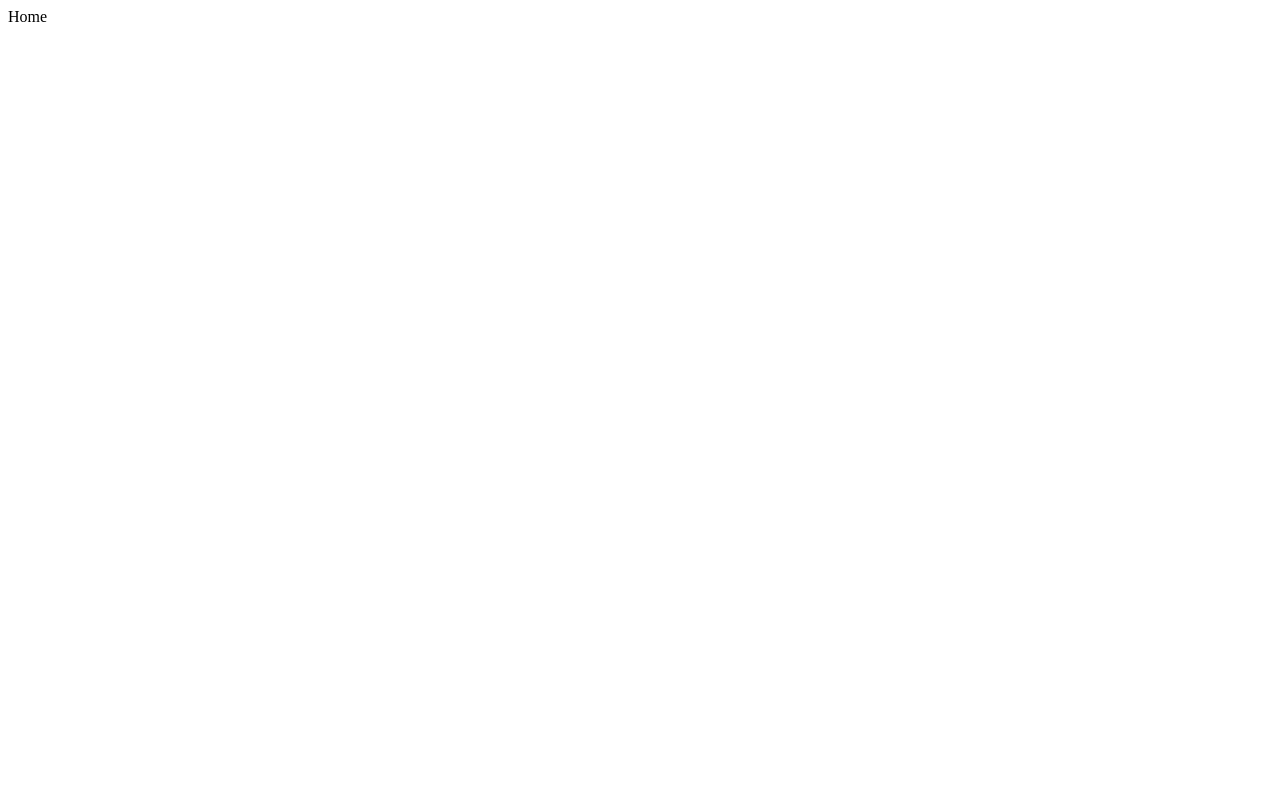
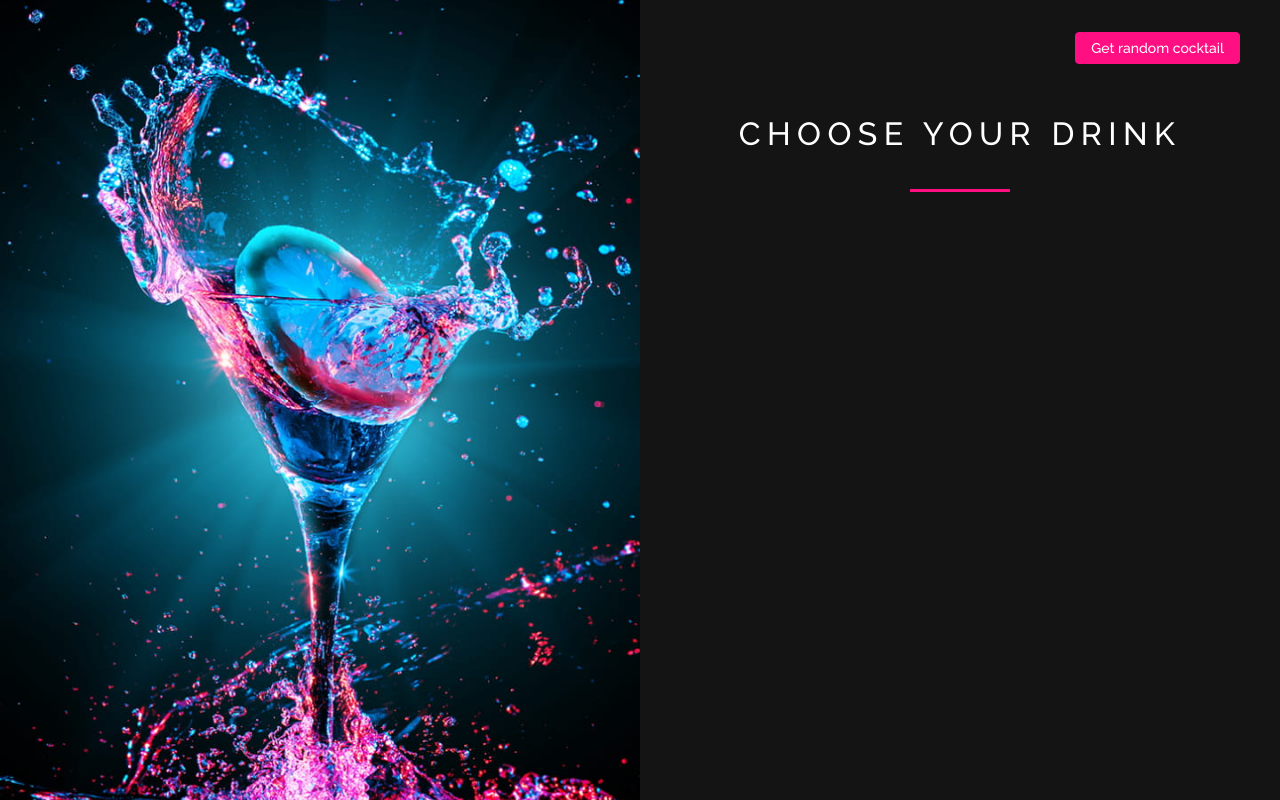
Before and after one commit to happycrew/cocktail-app-vue3, a Vue app: page / in a window 1280 px wide. Built offline with nearby package versions, Linux system fonts and the light colour scheme.

Commit message:
feat: add AppLayout component

```diff
--- a/index.html
+++ b/index.html
@@ -1,10 +1,10 @@
 <!DOCTYPE html>
 <html lang="en">
   <head>
-    <meta charset="UTF-8">
-    <link rel="icon" href="/favicon.ico">
-    <meta name="viewport" content="width=device-width, initial-scale=1.0">
-    <title>Vite App</title>
+    <meta charset="UTF-8" />
+    <link rel="icon" href="/favicon.ico" />
+    <meta name="viewport" content="width=device-width, initial-scale=1.0" />
+    <title>Cocktails App</title>
   </head>
   <body>
     <div id="app"></div>
--- a/src/assets/styles/main.scss
+++ b/src/assets/styles/main.scss
@@ -0,0 +1,3 @@
+@import './variables.scss';
+@import './normalize.scss';
+@import url('https://fonts.googleapis.com/css2?family=Raleway:wght@400;500;700&display=swap');
--- /dev/null
+++ b/src/assets/styles/normalize.scss
@@ -0,0 +1,32 @@
+* {
+  box-sizing: border-box;
+}
+
+html,
+body {
+  margin: 0;
+  padding: 0;
+  font-size: 16px;
+  line-height: 1.4;
+  font-family: 'Raleway', 'Arial', sans-serif;
+  color: $text;
+  background-color: $background;
+}
+
+a {
+  color: inherit;
+}
+
+.title {
+  font-size: 32px;
+  font-weight: 500;
+  letter-spacing: 0.2em;
+  text-transform: uppercase;
+}
+
+.line {
+  width: 100px;
+  height: 3px;
+  background-color: $accent;
+  margin: 32px auto 0;
+}
--- /dev/null
+++ b/src/assets/styles/variables.scss
@@ -0,0 +1,4 @@
+$accent: #FF0F82;
+$background: #141414;
+$text: #FFFFFF;
+$second-text: #D3D3D3;
--- /dev/null
+++ b/src/components/AppLayout.vue
@@ -0,0 +1,57 @@
+<script setup>
+const props = defineProps({
+  imgUrl: {
+    type: String,
+    required: true,
+  },
+});
+</script>
+
+<template>
+  <div class="root">
+    <div :style="`background-image: url(${imgUrl})`" class="img"></div>
+    <div class="main">
+      <el-button class="btn">Get random cocktail</el-button>
+      <slot></slot>
+    </div>
+  </div>
+</template>
+
+<style lang="scss" scoped>
+@import '../assets/styles/main.scss';
+
+.root {
+  display: flex;
+  min-height: 100vh;
+  background-color: $background;
+}
+
+.img {
+  width: 50%;
+  background-repeat: no-repeat;
+  background-position: 50% 50%;
+  background-size: cover;
+}
+
+.main {
+  position: relative;
+  width: 50%;
+  padding: 32px 40px;
+}
+
+.btn {
+  position: absolute;
+  top: 32px;
+  right: 40px;
+  font-family: 'Raleway', sans-serif;
+  background-color: $accent;
+  border-color: $accent;
+  color: $text;
+
+  &:hover,
+  &:active {
+    background-color: darken($accent, 10%);
+    border-color: darken($accent, 10%);
+  }
+}
+</style>
--- a/src/pages/Home.vue
+++ b/src/pages/Home.vue
@@ -1,7 +1,29 @@
-<script setup></script>
+<script setup>
+import AppLayout from '../components/AppLayout.vue';
+</script>
 
-<template>Home</template>
+<template>
+  <AppLayout imgUrl="/src/assets/img/cocktail-bg.jpg">
+    <div class="wrapper">
+      <div class="info">
+        <div class="title">Choose your drink</div>
+        <div class="line"></div>
+      </div>
+    </div>
+  </AppLayout>
+</template>
 
 <style lang="scss" scoped>
 @import '../assets/styles/main.scss';
+
+.wrapper {
+  display: flex;
+  align-items: center;
+  justify-content: center;
+}
+
+.info {
+  padding: 80px 0;
+  text-align: center;
+}
 </style>
```
Also changed, not shown: src/assets/img/cocktail-bg.jpg (added).
